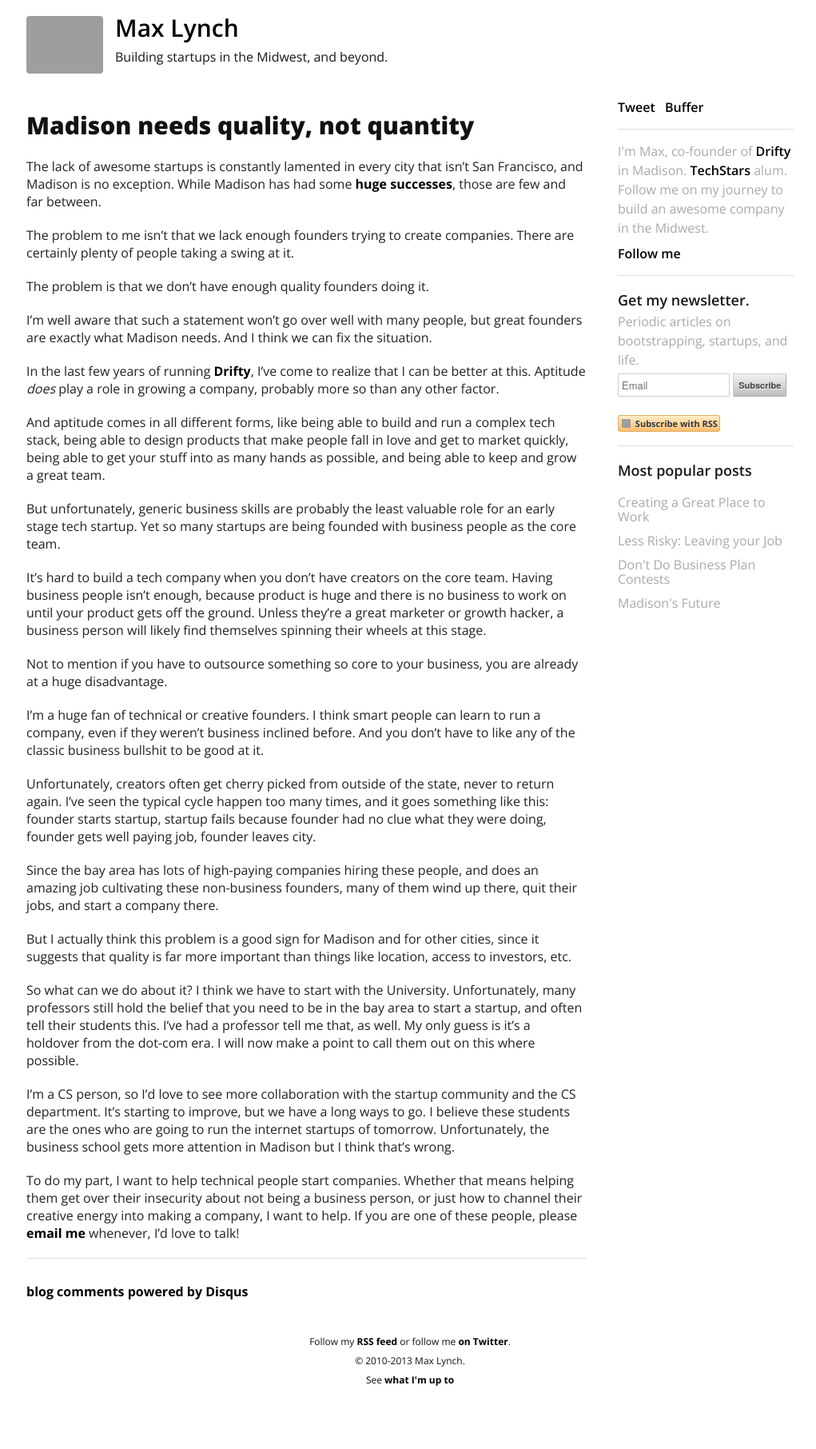
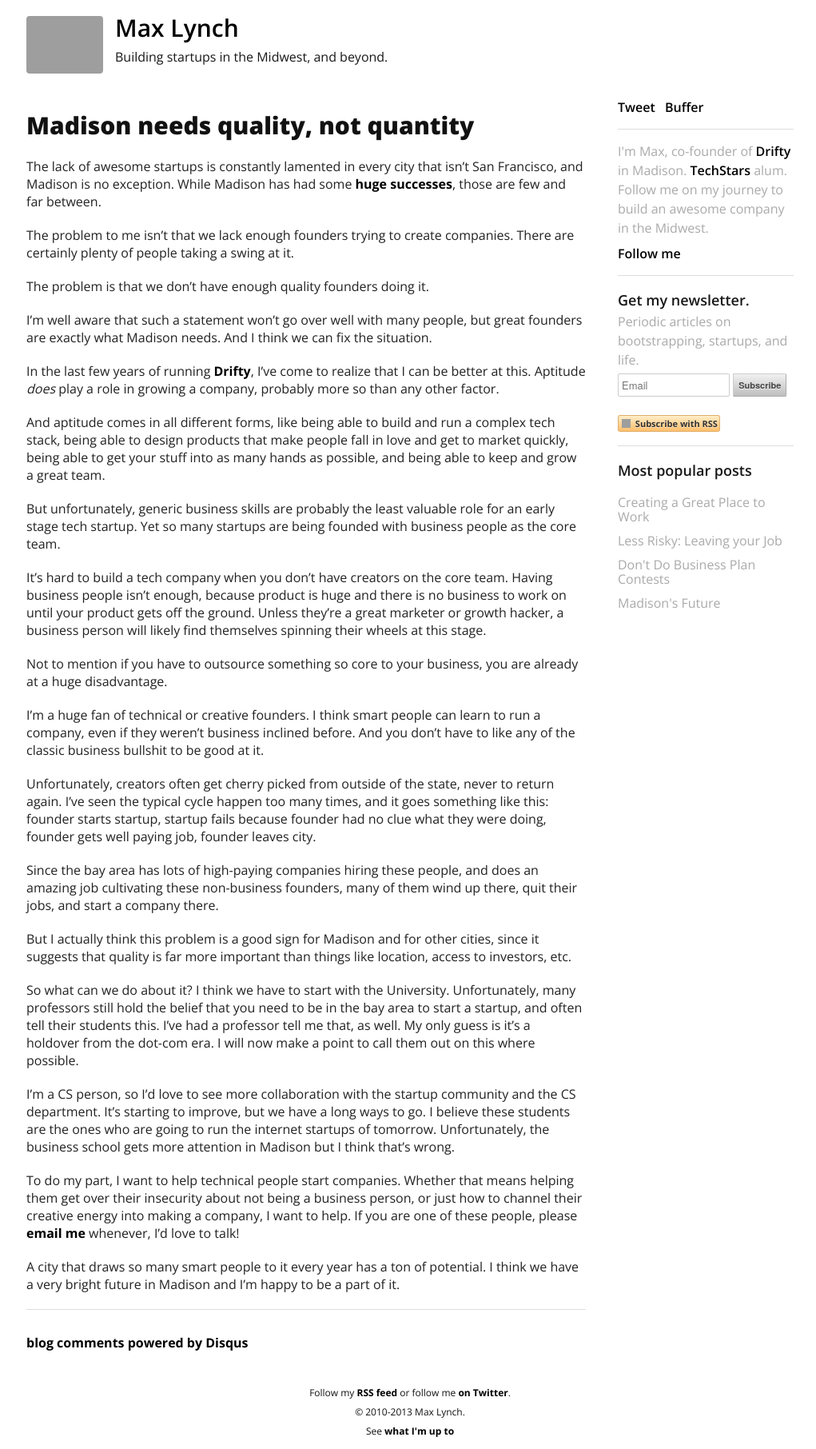
Before and after one commit to mlynch/mlynch.github.com, a Jekyll site: the page built from _posts/2013-10-09-quality-not-quantity.markdown, in a window 1280 px wide. Shown: the whole page at 80% size, without its empty margins (127-1148 px from the left). Built offline with Jekyll 4.4.1, drawn with Linux system fonts in a browser that asks for light colours; nearby versions of some CDN libraries; Markdown is read by kramdown in place of the engine named in the settings; comment, search, counter and statistics services are not loaded; before the commit the page ends 1748 px from its top, so only the background shows below that; grey boxes are pictures that could not be loaded.

Commit message:
Last line

```diff
--- a/_posts/2013-10-09-quality-not-quantity.markdown
+++ b/_posts/2013-10-09-quality-not-quantity.markdown
@@ -40,3 +40,5 @@ So what can we do about it? I think we have to start with the University. Unfort
 I'm a CS person, so I'd love to see more collaboration with the startup community and the CS department. It's starting to improve, but we have a long ways to go. I believe these students are the ones who are going to run the internet startups of tomorrow. Unfortunately, the business school gets more attention in Madison but I think that's wrong.
 
 To do my part, I want to help technical people start companies. Whether that means helping them get over their insecurity about not being a business person, or just how to channel their creative energy into making a company, I want to help. If you are one of these people, please <a href="mailto:max@drifty.com">email me</a> whenever, I'd love to talk!
+
+A city that draws so many smart people to it every year has a ton of potential. I think we have a very bright future in Madison and I'm happy to be a part of it.
```
